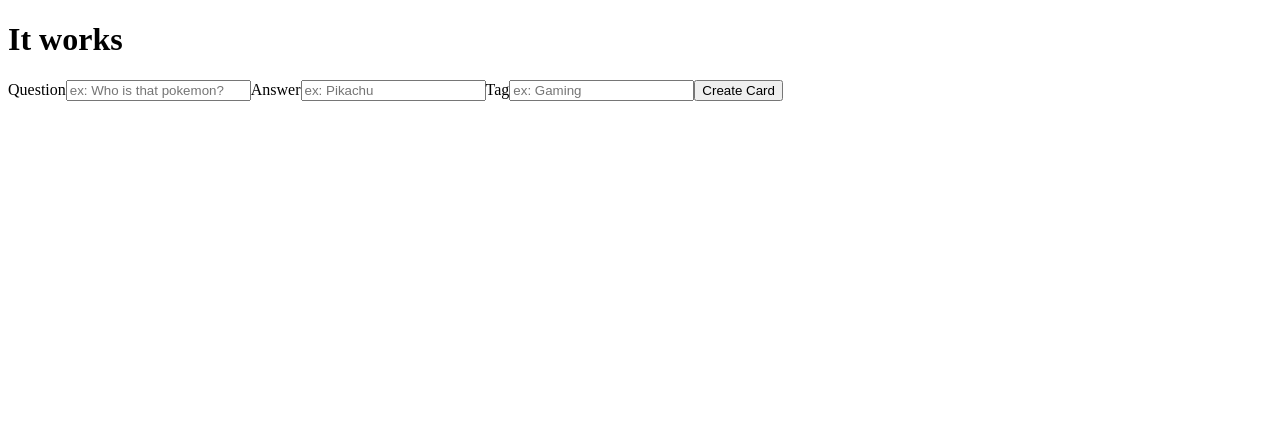
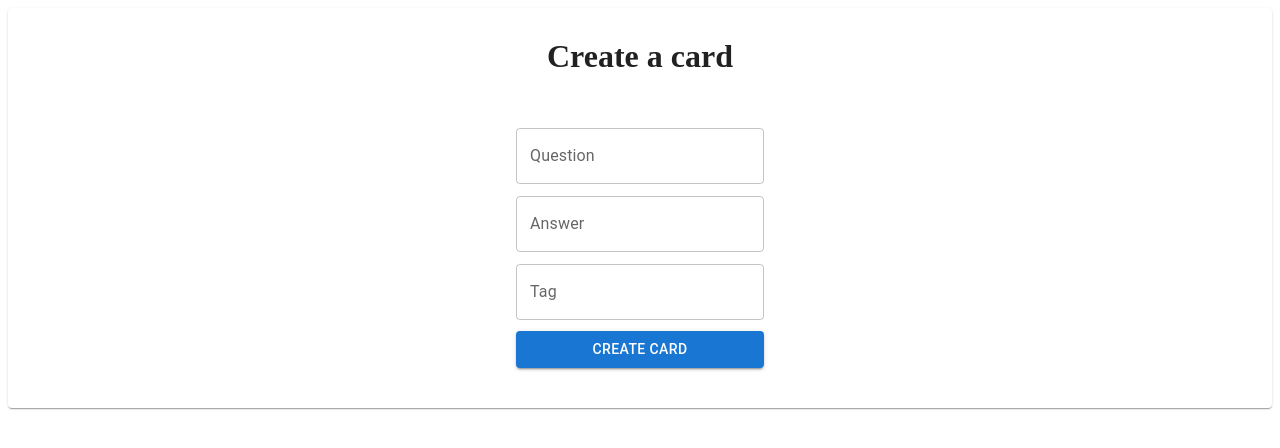
Before and after one commit to Mil0w0/anki-remastered-for-cloud, a React (Vite) app in the folder anki-remastered-frontend/: page / in a window 1280 px wide. Shown: the top 448 px of the page. Built offline with nearby package versions, Linux system fonts and the light colour scheme.

Commit message:
refactored card form

```diff
--- a/anki-remastered-frontend/package.json
+++ b/anki-remastered-frontend/package.json
@@ -12,6 +12,9 @@
     "test": "jest"
   },
   "dependencies": {
+    "@emotion/react": "^11.14.0",
+    "@emotion/styled": "^11.14.0",
+    "@mui/material": "^6.4.3",
     "react": "^19.0.0",
     "react-dom": "^19.0.0"
   },
--- a/anki-remastered-frontend/src/App.tsx
+++ b/anki-remastered-frontend/src/App.tsx
@@ -3,7 +3,6 @@ import CreateCardForm from "./components/CreateCardForm.tsx";
 function App() {
   return (
     <>
-     <h1>It works</h1>
         <CreateCardForm />
     </>
   )
--- a/anki-remastered-frontend/src/components/CreateCardForm.tsx
+++ b/anki-remastered-frontend/src/components/CreateCardForm.tsx
@@ -1,15 +1,23 @@
+import Paper from '@mui/material/Paper'
+import {Button, FormControl, TextField} from "@mui/material";
+import {formStyle, paperStyle} from "../styles/CreateComponentFormStyles";
+
 export default function CreateCardForm() {
+
     return (
         <>
-            <form>
-                <label htmlFor="question">Question</label>
-                <input type="text" name="question" placeholder="ex: Who is that pokemon?" />
-                <label htmlFor="answer">Answer</label>
-                <input type="text" name="answer" placeholder="ex: Pikachu" />
-                <label htmlFor="tag">Tag</label>
-                <input type="text" name="tag" placeholder="ex: Gaming" />
-                <button type="submit">Create Card</button>
-            </form>
+            <Paper  elevation={1} style={paperStyle}>
+
+                <h1>Create a card</h1>
+
+                <FormControl style={formStyle}>
+                    <TextField name="question" placeholder="ex: Who is that pokemon?" label="Question" />
+                    <TextField name="answer" placeholder="ex: Pikachu" label="Answer" />
+                    <TextField name="tag" placeholder="ex: Gaming" label="Tag" />
+                    <Button variant="contained" color="primary">Create Card</Button>
+                </FormControl>
+
+            </Paper>
         </>
     )
 }
--- /dev/null
+++ b/anki-remastered-frontend/src/styles/CreateComponentFormStyles.ts
@@ -0,0 +1,19 @@
+import {CSSProperties} from "react";
+
+export const formStyle : CSSProperties = {
+    display: "flex",
+    flexDirection: "column",
+    justifyContent: "space-between",
+    padding: "1rem",
+    margin: "1rem",
+    minHeight: "30vh",
+    maxWidth:"50vw"
+}
+
+export const paperStyle : CSSProperties = {
+    minHeight: "50vh",
+    display: "flex",
+    flexDirection: "column",
+    justifyContent: "center",
+    alignItems: "center",
+}
```
Also changed, not shown: 2 other files (tests, documents, lock files or other folders).
